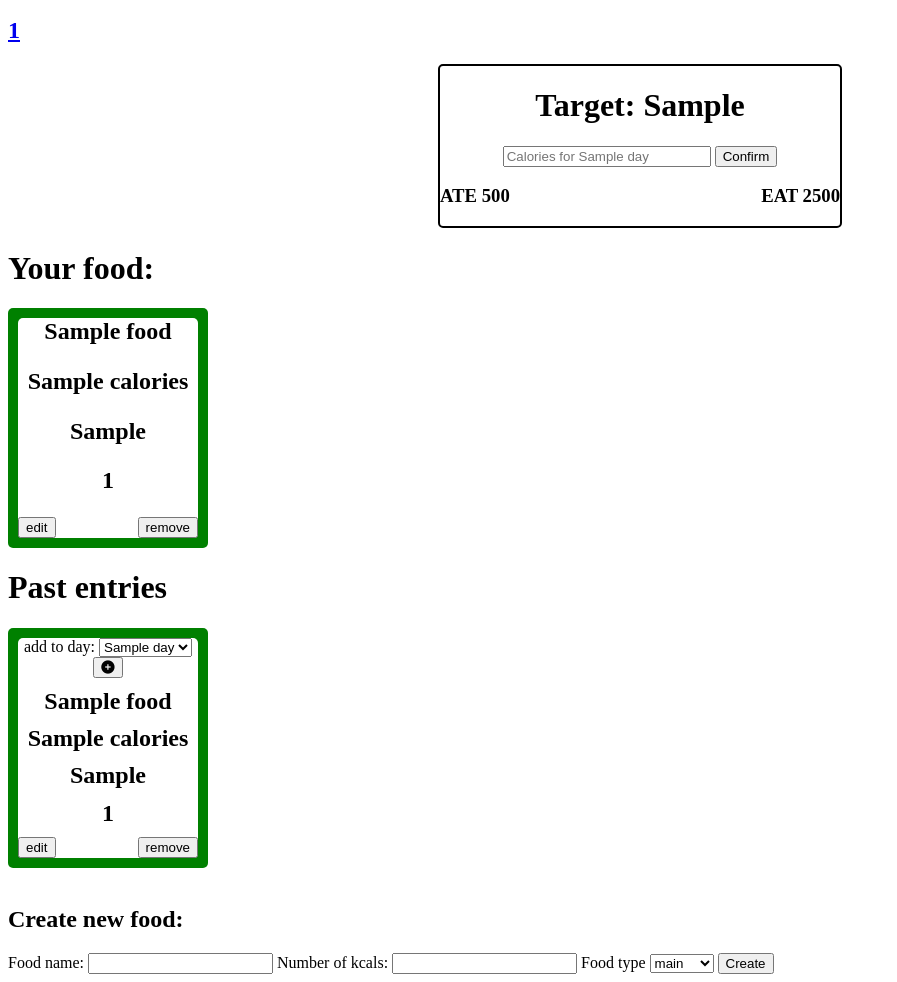
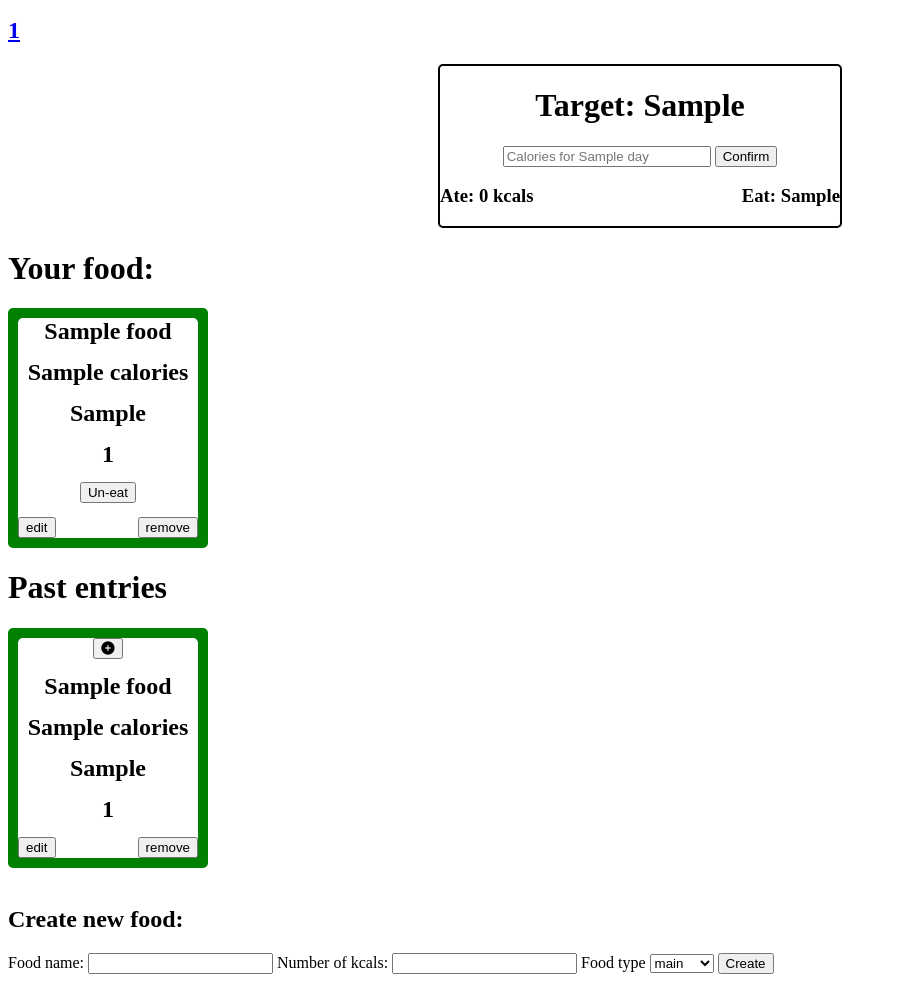
Before and after one commit to chrisholtt/Calorie-tracker-app, a Flask app: page /day/1/1/ in a window 1280 px wide. Shown: the part 352-1334 px from the top of the page, without its empty margins (0-897 px from the left). Run offline with Flask 2, Linux system fonts and the light colour scheme; a database or web service that is not in the repository returns one stand-in record (values such as "Sample title"); some libraries are stand-ins or nearby versions.

```diff
--- a/controllers/days_controller.py
+++ b/controllers/days_controller.py
@@ -19,9 +19,11 @@ def day(id, day_id):
     day = day_repository.select_day(day_id)
     days = day_repository.select_with_user_id(id)
     calories = day_repository.get_calories(id, day_id)
+    eaten_calories = food_repository.get_eaten_cals(id, day_id)
+    eat_calories = food_repository.get_eat_cals(calories, eaten_calories)
     foods = food_repository.user_foods(id, day_id)
     unassigned_foods = food_repository.unassigned_foods()
-    return render_template("days/day.html", day=day, user=user, days=days, calories=calories, unassigned_foods=unassigned_foods, foods=foods)
+    return render_template("days/day.html", day=day, user=user, days=days, calories=calories, unassigned_foods=unassigned_foods, foods=foods, eaten_calories=eaten_calories, eat_calories=eat_calories)
 
 
 # Set cals
--- a/db/caloriez.sql
+++ b/db/caloriez.sql
@@ -11,6 +11,7 @@ CREATE TABLE days (
     id SERIAL PRIMARY KEY,
     day VARCHAR(255),
     target_calories INT,
+    calories_eaten INT,
     user_id INT NOT NULL REFERENCES users(id) ON DELETE CASCADE
 );
 
--- a/repositories/day_repository.py
+++ b/repositories/day_repository.py
@@ -66,7 +66,7 @@ def get_calories(user_id, id):
     results = run_sql(sql, values)
 
     if results:
-        calories = results[0]
+        calories = results[0]["target_calories"]
         return calories
 
 
--- a/repositories/food_repository.py
+++ b/repositories/food_repository.py
@@ -1,3 +1,4 @@
+from re import L
 from flask import request
 from db.run_sql import run_sql
 
@@ -121,5 +122,42 @@ def user_foods(user_id, day_id):
 
     if results:
         for result in results:
-            foods.append(Food(result['name'], result['calories'], result['food_type'], result['day_id'], result['eaten'], result['id']) )
+            foods.append(Food(result['name'], result['calories'], result['food_type'], result['eaten'], result["day_id"], result['id']) )
     return foods
+
+def eat(bool, id):
+    sql = """
+    UPDATE foods SET eaten = %s
+    WHERE id = %s
+    """
+    values = [bool, id]
+    run_sql(sql, values)
+
+
+def get_eaten_cals(user_id, day_id):
+    eaten_cals = 0
+    sql = """
+    SELECT * FROM foods
+    WHERE user_id = %s AND day_id = %s
+    """
+    values = [user_id, day_id]
+    results = run_sql(sql, values)
+
+    if results:
+        for result in results:
+            if result['eaten'] == 'true':
+                eaten_cals += result['calories']
+        return eaten_cals
+
+def get_eat_cals(calories, eaten_calories):
+    eat_calories = 0
+    if not calories and not eaten_calories:
+        return eat_calories
+
+    elif calories and eaten_calories:
+        eat_calories = calories - eaten_calories
+        return eat_calories
+
+    elif calories and eat_calories == 0:
+        eat_calories = calories
+        return eat_calories
--- a/templates/days/day.html
+++ b/templates/days/day.html
@@ -21,8 +21,8 @@
     <div class="cals">
         <div>
             <!-- Checking to see if there is a calorie value for that day -->
-            {% if calories[0] %}
-            <h1>Target: {{ calories[0] }}</h1>
+            {% if calories %}
+            <h1>Target: {{ calories }}</h1>
             {% else %}
             <h1>Enter kcal for {{ day }}</h1>
             {% endif %}
@@ -34,15 +34,25 @@
             </form>
         </div>
         <div class="ate-and-eat-text">
-            <h3>ATE 500</h3>
-            <h3>EAT 2500</h3>
+            {% if eaten_calories %}
+            <h3>Ate: {{ eaten_calories }}kcals</h3>
+            {% else %}
+            <h3>Ate: 0 kcals</h3>
+            {% endif %}
+
+            {% if calories %}
+            <h3>Eat: {{ eat_calories }}</h3>
+            {% else %}
+            <h3>Eat: 0</h3>
+            {% endif %}
+
         </div>
     </div>
 </div>
 
 
+<!-- Users food -->
 <h1>Your food: </h1>
-
 <div class="food-wrapper">
     {% for food in foods %}
     <div class="food-container">
@@ -51,6 +61,18 @@
             <h2> {{food.calories}} </h2>
             <h2> {{food.food_type}} </h2>
             <h2> {{food.id}} </h2>
+            <!-- Eat btn -->
+            {% if food.eaten == 'false' %}
+            <form action="/foods/eat/{{ user.id }}/{{ day }}/{{ food.id }}" method="POST">
+                <button>Eat</button>
+            </form>
+
+            {% else %}
+            <form action="/foods/uneat/{{ user.id }}/{{ day }}/{{ food.id }}" method="POST">
+                <button>Un-eat</button>
+            </form>
+
+            {% endif %}
             <div class="edit-remove-btn">
                 <button>edit</button>
                 <form action="/foods/remove/{{ user.id }}/{{ day }}/{{ food.id }}" method="POST">
@@ -67,19 +89,14 @@
 
 
 
-
+<!-- Unassigned user foods -->
 <h1>Past entries</h1>
-
-
-
-
 <div class="food-wrapper">
     {% for food in unassigned_foods %}
     <div class="food-container">
         <div class="food-container-inner">
             <form action="/foods/add/{{ user.id }}/{{ day }}/{{ food.id }}" method="POST">
-                <label for="day_id">add to day:</label>
-                <select name="day_id" id="day_id">
+                <select name="day_id" id="day_id" hidden>
                     {% for _day in days %}
                     <option value="{{_day.id}}" {% if _day.day==day %} selected {% endif %}> {{_day.day}}</option>
                     {% endfor %}
@@ -120,7 +137,7 @@
         <option value="fruit">fruit</option>
         <option value="drink">drink</option>
         <option value="sweets">sweets</option>
-        <option value="sweets">sweets</option>
+        <option value="sweets">snack</option>
         <option value="other">other</option>
     </select>
 
```
Also changed, not shown: controllers/foods_controller.py (+15 -0 lines).
